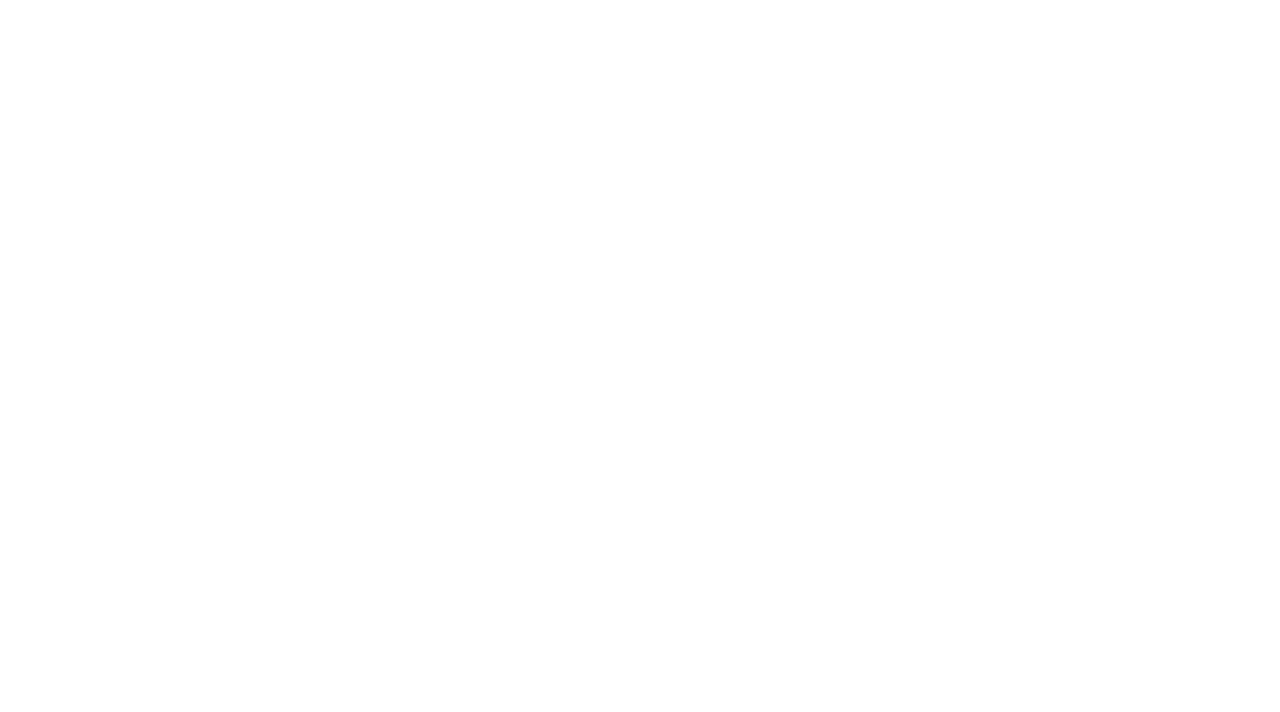
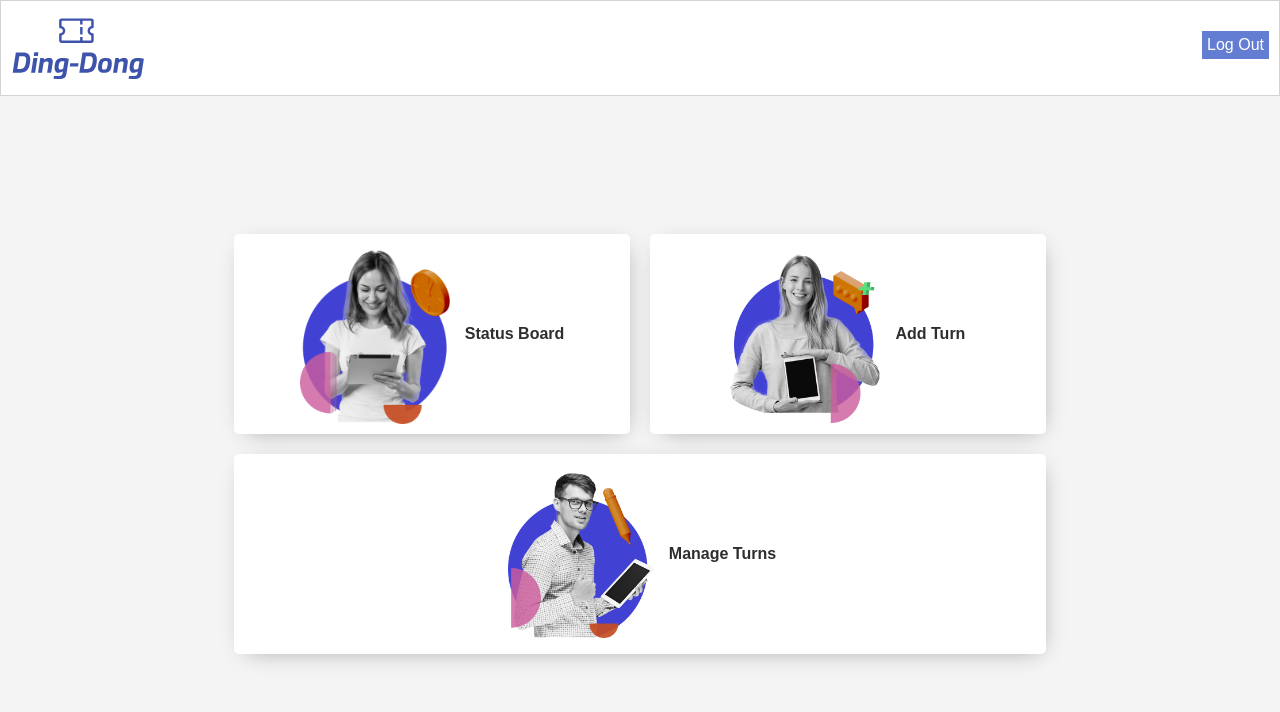
Before and after one commit to Boldsample/ding-dong-, a React (Create React App) app: page /dashboard in a window 1280 px wide. Before the commit this address had no page. Shown: the top 712 px of the page. Built offline with nearby package versions, Linux system fonts and the light colour scheme; the HTML template or start-up script is replaced by a standard one.

Commit message:
add context API

```diff
--- a/src/App.js
+++ b/src/App.js
@@ -1,3 +1,6 @@
+import React from 'react';
+import { useContext } from 'react';
+import { UserContextProvider } from './storage/usersContext';
 import './style.css';
 import Login from './components/login/Login';
 import StatusBoard from './components/statusboard/StatusBoard';
@@ -7,17 +10,21 @@ import ManageTurns from './components/manageturns/ManageTurns';
 import { BrowserRouter, Route, Routes } from "react-router-dom";
 
 function App() {
+
+
   return (
     <>
+    <UserContextProvider>
     <BrowserRouter>
       <Routes>
-        {/* <ManageTurns/> */}
-        {/* <AddTurn/> */}
-        {/* <Dashboard/> */}
-        {/* <StatusBoard/> */}
+        <Route exact path="/manageturns" element={<ManageTurns/>}/>
+        <Route exact path="/addturn" element={<AddTurn/>}/>
+        <Route exact path="/dashboard" element={<Dashboard/>}/>
+        <Route exact path="/statusboard" element={<StatusBoard/>}/>
         <Route exact path="/" element={<Login/>}/>
       </Routes>
     </BrowserRouter>
+    </UserContextProvider>
     </>
   );
 }
--- a/src/components/addturn/AddTurn.js
+++ b/src/components/addturn/AddTurn.js
@@ -1,8 +1,21 @@
-import React from 'react'
+import React, {useState, useEffect, useContext} from 'react';
 import './addturn.css'
 import DashboardNav from '../dashboardNav/DashboardNav'
+import { UsersContext } from '../../storage/usersContext';
 
 const AddTurn = () => {
+  const context = useContext(UsersContext)
+  const {client, setClient} = context.value;
+
+  function handleChange(evt) {
+    const value = evt.target.value;
+    setClient({
+      ...client,
+      [evt.target.name]: value
+    });
+  }
+
+
   return (
     <>
         <header>
@@ -12,9 +25,9 @@ const AddTurn = () => {
         <div className="form__container">
             <form action="">
             <label className='login-label add-turn--variation' htmlFor="email">NAME</label>
-            <input className='login-input add-turn--variation' type="text" />
+            <input className='login-input add-turn--variation' onChange={handleChange} name='name' value={client.name} type="text" />
             <label className='login-label add-turn--variation' htmlFor="email">CITIZENSHIP ID</label>
-            <input className='login-input add-turn--variation' type="text" />
+            <input className='login-input add-turn--variation' onChange={handleChange} name='id' value={client.id} type="number" />
             <button className='login-btn add-turn--variation'>Create Turn</button>
             </form>
         </div>
--- a/src/components/dashboard/Dashboard.js
+++ b/src/components/dashboard/Dashboard.js
@@ -4,6 +4,7 @@ import manageTurn from '../../imgs/pen.png'
 import addTurn from '../../imgs/speech_bubble.png'
 import './dashboard.css'
 import DashboardNav from '../dashboardNav/DashboardNav'
+import { Link } from 'react-router-dom'
 
 const Dashboard = () => {
   return (
@@ -14,19 +15,19 @@ const Dashboard = () => {
     <main className='dashboard__container'>
       <div className="links__container">
         <div className="small-links__container">
-     <div className="small__container">
+      <Link to='/statusboard' className='small__container'>
           <img src={statusBoard} alt="" width='150px' />
           <h2>Status Board</h2>
-     </div>
-     <div className="small__container">
+        </Link>
+        <Link to='/addturn' className='small__container'>
           <img src={addTurn} alt="" width='150px' />
           <h2>Add Turn</h2>
+        </Link>
         </div>
-        </div>
-     <div className="large__container">
+        <Link to='/manageturns' className='large__container'>
           <img src={manageTurn} alt="" width='150px' />
           <h2>Manage Turns</h2>
-     </div>
+        </Link>
       </div>
 
     </main>
--- a/src/components/dashboard/dashboard.css
+++ b/src/components/dashboard/dashboard.css
@@ -34,6 +34,9 @@ width: 100%;
     margin: 10px;
     background-color: white;
     cursor: pointer;
+    border: none;
+    text-decoration: none;
+    color: rgb(46, 46, 46);
 }
 
 .small__container h2{
@@ -57,6 +60,9 @@ width: 100%;
     width: 100%;
     background-color: white;
     cursor: pointer;
+    border: none;
+    text-decoration: none;
+    color: rgb(46, 46, 46);
 }
 
 .large__container h2{
--- a/src/components/dashboardNav/DashboardNav.js
+++ b/src/components/dashboardNav/DashboardNav.js
@@ -1,12 +1,13 @@
 import React from 'react'
 import './dashboardnav.css'
 import logo from '../../imgs/ding-dongLogo.svg'
+import { Link } from 'react-router-dom'
 
 const DashboardNav = () => {
   return (
     <nav className='dashboard__nav'>
     <img src={logo} alt="" />
-    <button className='login-btn'>Log Out</button>
+    <Link to='/'><button className='login-btn'>Log Out</button></Link>
     </nav>
   )
 }
--- a/src/components/login/Login.js
+++ b/src/components/login/Login.js
@@ -1,15 +1,17 @@
-import React from 'react'
+import React, {useState, useEffect} from 'react'
 import "./login.css";
 import loginImg from '../../imgs/dingdong.jpg'
 import logo from '../../imgs/ding-dongLogo.svg'
+import { Link } from 'react-router-dom';
 
 const Login = () => {
+    const [signedIn, setSignedIn] = useState(false)
   return (
     <div className='login-container'>
         <div className="login-image__container">
             <div className="login-text__container">
                 <p className='login-text'>Ding-Dong is an app designed to streamline the turn management process in customer experience centers.</p>
-                <button className='login-btn --back-btn'>Back to waiting board</button>
+               <Link to='/statusboard'><button className='login-btn --back-btn'>Back to waiting board</button></Link>
             </div>
         </div>
         <div className="login-card">
@@ -20,7 +22,7 @@ const Login = () => {
             <input className='login-input' type="text" />
             <label className='login-label' htmlFor="email">PASSWORD</label>
             <input className='login-input' type="text" />
-            <button className='login-btn'>Login</button>
+            <Link to='/dashboard'><button className='login-btn'>Login</button></Link>
             </form>
         </div>
     </div>
--- a/src/components/statusboard/StatusBoard.js
+++ b/src/components/statusboard/StatusBoard.js
@@ -4,6 +4,7 @@ import Nav from '../nav/Nav'
 import './statusboard.css'
 import YouTube from 'react-youtube';
 import dingDongLogo from '../../imgs/ding-dong-nologo.svg'
+import { Link } from 'react-router-dom';
 
 const StatusBoard = () => {
 
@@ -37,7 +38,9 @@ const StatusBoard = () => {
     </div>
     <footer className='status-board__footer'>
         <div className="login__button">
+            <Link to='/'>
             <button className='login-btn'>Login</button>
+            </Link>
         </div>
         <div className="developed-by__container">
             <h1>Powered by:</h1>
--- /dev/null
+++ b/src/storage/usersContext.js
@@ -0,0 +1,35 @@
+import { createContext, useState } from "react";
+
+export const UsersContext = createContext();
+
+export const UserContextProvider = (props) =>{
+    const [client, setClient] = useState({
+        name: '',
+        id: ''
+      })
+    const [clientList, setClientList] = useState([]);
+
+      function handleChange(evt) {
+        const value = evt.target.value;
+        setClient({
+          ...client,
+          [evt.target.name]: value
+        });
+      }
+
+      console.log(client)
+
+      const value = {
+        client,
+        setClient,
+        clientList,
+        setClientList
+      }
+
+      return (
+        <UsersContext.Provider value={{value}}>
+           {props.children}
+        </UsersContext.Provider>
+      )
+
+}
```
Also changed, not shown: 1 other file (tests, documents, lock files or other folders). Lines whose indentation alone changed are shown as unchanged.
